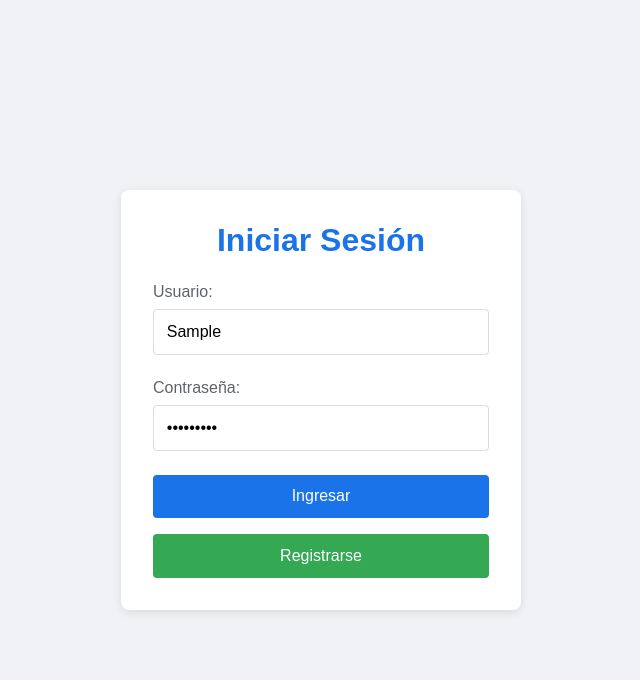
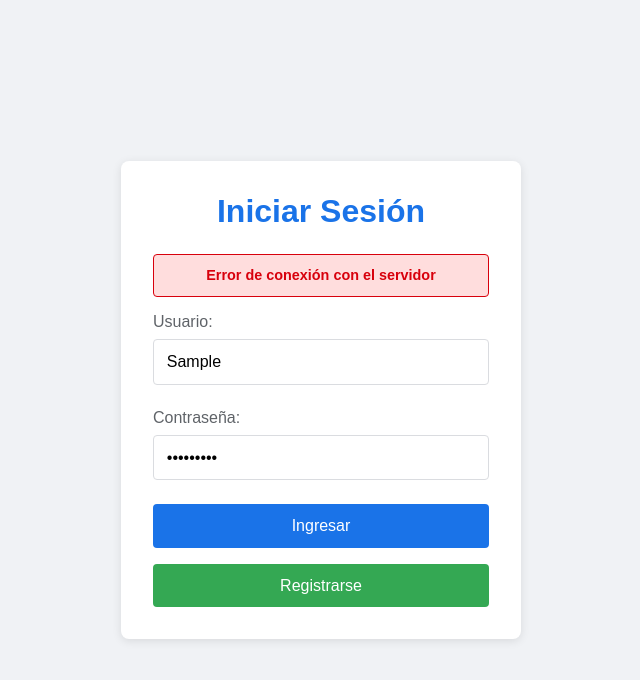
Before and after one commit to MathiasPena/StoreApp, a plain HTML site: page Frontend/index.html in a window 1280 px wide. Both pictures are taken after typing "Sample", "Sample123" into the empty fields and a click on the button "Ingresar". Shown: the whole page, without its empty margins (319-959 px from the left). Drawn offline with Linux system fonts and the light colour scheme; no server answers.

Commit message:
Add: Login error msg

```diff
--- a/Frontend/css/styles.css
+++ b/Frontend/css/styles.css
@@ -77,6 +77,20 @@ button:hover {
     background: #2a7e3f;
 }
 
+.error-message {
+    display: none;
+    background: #ffdddd;
+    color: #d8000c;
+    border: 1px solid #d8000c;
+    padding: 0.8rem;
+    border-radius: 4px;
+    font-size: 0.9rem;
+    text-align: center;
+    margin-bottom: 1rem;
+    font-weight: bold;
+}
+
+
 @media (max-width: 480px) {
     .login-container {
         margin: 1rem;
--- a/Frontend/index.html
+++ b/Frontend/index.html
@@ -9,6 +9,7 @@
 <body>
     <div class="login-container">
         <h1>Iniciar Sesión</h1>
+        <div id="error-message" class="error-message"></div>
         <form id="loginForm">
             <div class="form-group">
                 <label for="username">Usuario:</label>
--- a/Frontend/js/script.js
+++ b/Frontend/js/script.js
@@ -3,6 +3,7 @@ document.getElementById('loginForm').addEventListener('submit', async (e) => {
 
     const username = document.getElementById('username').value;
     const password = document.getElementById('password').value;
+    const errorMessage = document.getElementById('error-message');
 
     try {
         const response = await fetch('http://127.0.0.1:8080/auth/login', {
@@ -32,10 +33,14 @@ document.getElementById('loginForm').addEventListener('submit', async (e) => {
                 window.location.href = '/client.html';  // Redirige a la página de cliente
             }
         } else {
-            console.error('Error en el login:', await response.text());
+            const errorText = await response.json();
+            errorMessage.textContent = errorText.error || 'Usuario o contraseña incorrectos';
+            errorMessage.style.display = 'block';
         }
     } catch (error) {
         console.error('Error:', error);
+        errorMessage.textContent = 'Error de conexión con el servidor';
+        errorMessage.style.display = 'block';
     }
 });
 
```
